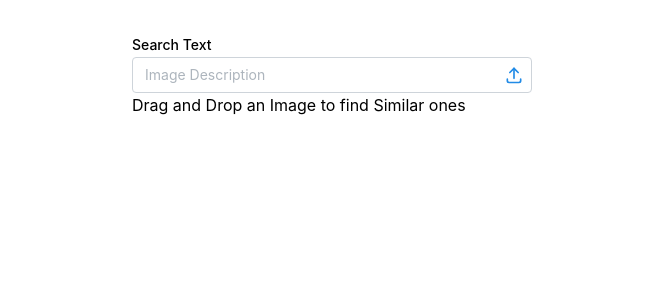
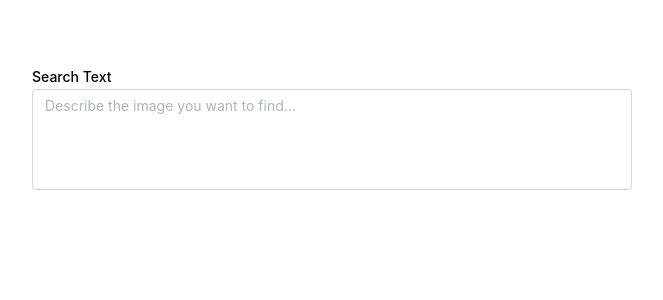
Before and after one commit to mpegram3rd/image-catalog, a React (Vite) app in the folder frontend/: page / in a window 1280 px wide. Shown: the top 300 px of the page, without its empty margins (308-971 px from the left). Built offline with nearby package versions, Linux system fonts and the light colour scheme.

Commit message:
♻️ Refactored UI to be a bit more like what I'd like it to look like.

```diff
--- a/frontend/src/image-search/ImageSearchContainer.tsx
+++ b/frontend/src/image-search/ImageSearchContainer.tsx
@@ -1,12 +1,8 @@
-import TextSearchForm from "./text-search/TextSearchForm.tsx";
 import ImageDropper from "./image-match/ImageDropper.tsx";
 
 export default function ImageSearchContainer () {
 
     return (
-        <>
-            <ImageDropper/>
-            <TextSearchForm />
-        </>
+        <ImageDropper/>
     );
 }
--- a/frontend/src/image-search/image-match/ImageDropper.tsx
+++ b/frontend/src/image-search/image-match/ImageDropper.tsx
@@ -1,8 +1,8 @@
 import {Dropzone, MIME_TYPES} from '@mantine/dropzone';
 import { IconUpload, IconPhoto, IconX } from '@tabler/icons-react';
-import {Group, Text} from '@mantine/core';
+import {Box, Group, rem, Text, Textarea} from '@mantine/core';
 import type {ImageMatchResult} from "../../models/ImageMatchResult.ts";
-
+import {useState} from "react";
 
 // TODO move this over into a service
 async function uploadFile(file: File): Promise<void> {
@@ -21,17 +21,21 @@ async function uploadFile(file: File): Promise<void> {
     }
 }
 
+export default function ImageDropper() {
+    const [text, setText] = useState('');
+    const [isHovering, setIsHovering] = useState(false);
+
     const handleFileDrop = async (files: File[]) => {
+        setIsHovering(false);
         console.log('Dropzone dropped file: ', files[0].name);
         await uploadFile(files[0])
         console.log('File upload completed');
     }
 
-export default function ImageDropper() {
+
     return (
-            <Dropzone.FullScreen
-                className="dropcontaine"
-                active={true}
+            <Box pos="relative" maw={600} mx="auto" mt="xl">
+                <Dropzone
                     accept={[
                         MIME_TYPES.png,
                         MIME_TYPES.jpeg
@@ -39,24 +43,66 @@ export default function ImageDropper() {
                     maxSize={10 * 1024 ** 2}
                     onDrop={handleFileDrop}
                     onReject={() => { console.log('Dropzone rejected'); }}
+                    // We deactivate clicking so the Textarea remains interactive
+                    activateOnClick={false}
+                    onDragEnter={() => setIsHovering(true)}
+                    onDragLeave={() => setIsHovering(false)}
+                    styles={{
+                        root: {
+                            border: isHovering ? undefined : 'none',
+                            padding: 0,
+                            backgroundColor: 'transparent',
+                            transition: 'all 0.2s ease',
+                        },
+                    }}
                 >
-                <Group justify="center" gap="xl" mih={"80vh"} miw={"100vw"}>
-                    {/* children */}
+                    {isHovering ? (
+                        <Box
+                            style={{
+                                height: rem(120),
+                                display: 'flex',
+                                alignItems: 'center',
+                                justifyContent: 'center',
+                                border: `${rem(2)} dashed var(--mantine-color-blue-6)`,
+                                borderRadius: 'var(--mantine-radius-md)',
+                                backgroundColor: 'var(--mantine-color-blue-light)',
+                                pointerEvents: 'none',
+                            }}
+                            miw={600}
+                        >
+                            <Group justify="center" gap="xl" style={{ pointerEvents: 'none' }}>
                                 <Dropzone.Accept>
-                        <IconUpload size={52} color="var(--mantine-color-blue-6)" stroke={1.5} />
+                                    <IconUpload size="3.2rem" stroke={1.5} />
                                 </Dropzone.Accept>
                                 <Dropzone.Reject>
-                        <IconX size={52} color="var(--mantine-color-red-6)" stroke={1.5} />
+                                    <IconX size="3.2rem" stroke={1.5} />
                                 </Dropzone.Reject>
                                 <Dropzone.Idle>
-                        <IconPhoto size={52} color="var(--mantine-color-dimmed)" stroke={1.5} />
+                                    <IconPhoto size="3.2rem" stroke={1.5} />
                                 </Dropzone.Idle>
+
                                 <div>
-                        <Text size="xl" inline={true}>
-                            Search for Similar Images
+                                    <Text size="xl" inline>
+                                        Drop files here
+                                    </Text>
+                                    <Text size="sm" c="dimmed" inline mt={7}>
+                                        Release to attach to your message
                                     </Text>
                                 </div>
                             </Group>
-            </Dropzone.FullScreen>
+                        </Box>
+                    ) : (
+                        <Textarea
+                            label="Search Text"
+                            placeholder="Describe the image you want to find..."
+                            minRows={4}
+                            value={text}
+                            miw={600}
+                            autosize
+                            onChange={(event) => setText(event.currentTarget.value)}
+                        />
+                    )}
+                </Dropzone>
+            </Box>
     );
 }
--- a/frontend/src/image-search/text-search/TextSearchForm.tsx
+++ /dev/null
@@ -1,35 +0,0 @@
-import {Box, TextInput} from "@mantine/core";
-import {useForm} from "@mantine/form";
-import {IconUpload} from "@tabler/icons-react";
-
-export default function TextSearchForm() {
-    const form = useForm({
-        mode: 'uncontrolled',
-        initialValues: {
-            searchText: ''
-        },
-
-        validate: {
-            searchText: (value: string) => value.length > 0 ? null : 'You must enter a search term'
-        }
-    });
-
-    return (
-        <form className="text-search" onSubmit={form.onSubmit((values) => console.log(values))}>
-            <Box
-                mx="auto"
-                w={400}
-            >
-                <TextInput
-                    label="Search Text"
-                    placeholder="Image Description"
-                    key={form.key('searchText')}
-                    {...form.getInputProps('searchText')}
-                    color="var(--mantine-color-blue-6)"
-                    rightSection={<IconUpload size={20} color="var(--mantine-color-blue-6)" />}
-                />
-                Drag and Drop an Image to find Similar ones
-            </Box>
-        </form>
-    )
-}
```
Also changed, not shown: 1 other file (tests, documents, lock files or other folders). Lines whose indentation alone changed are shown as unchanged.
